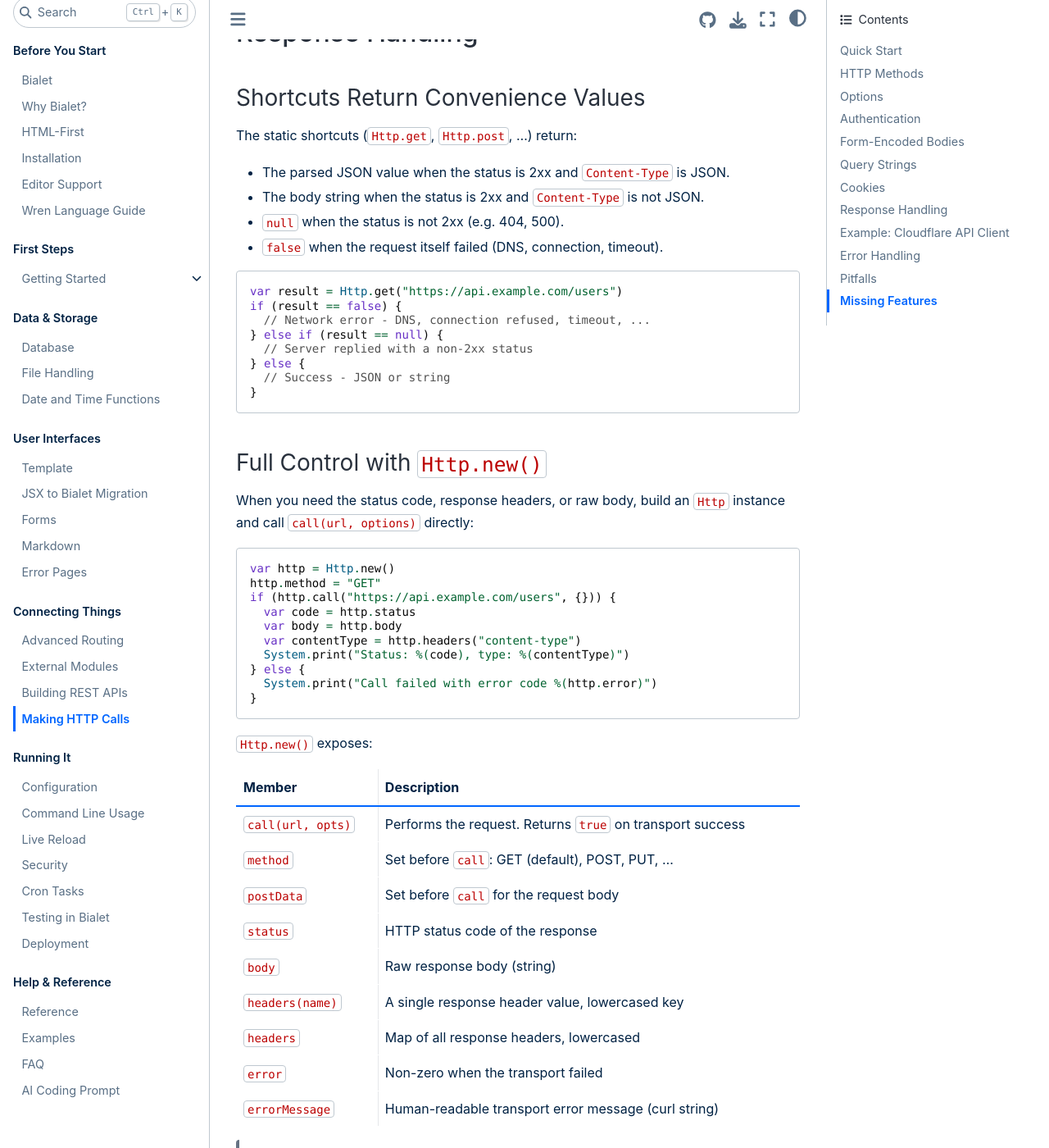
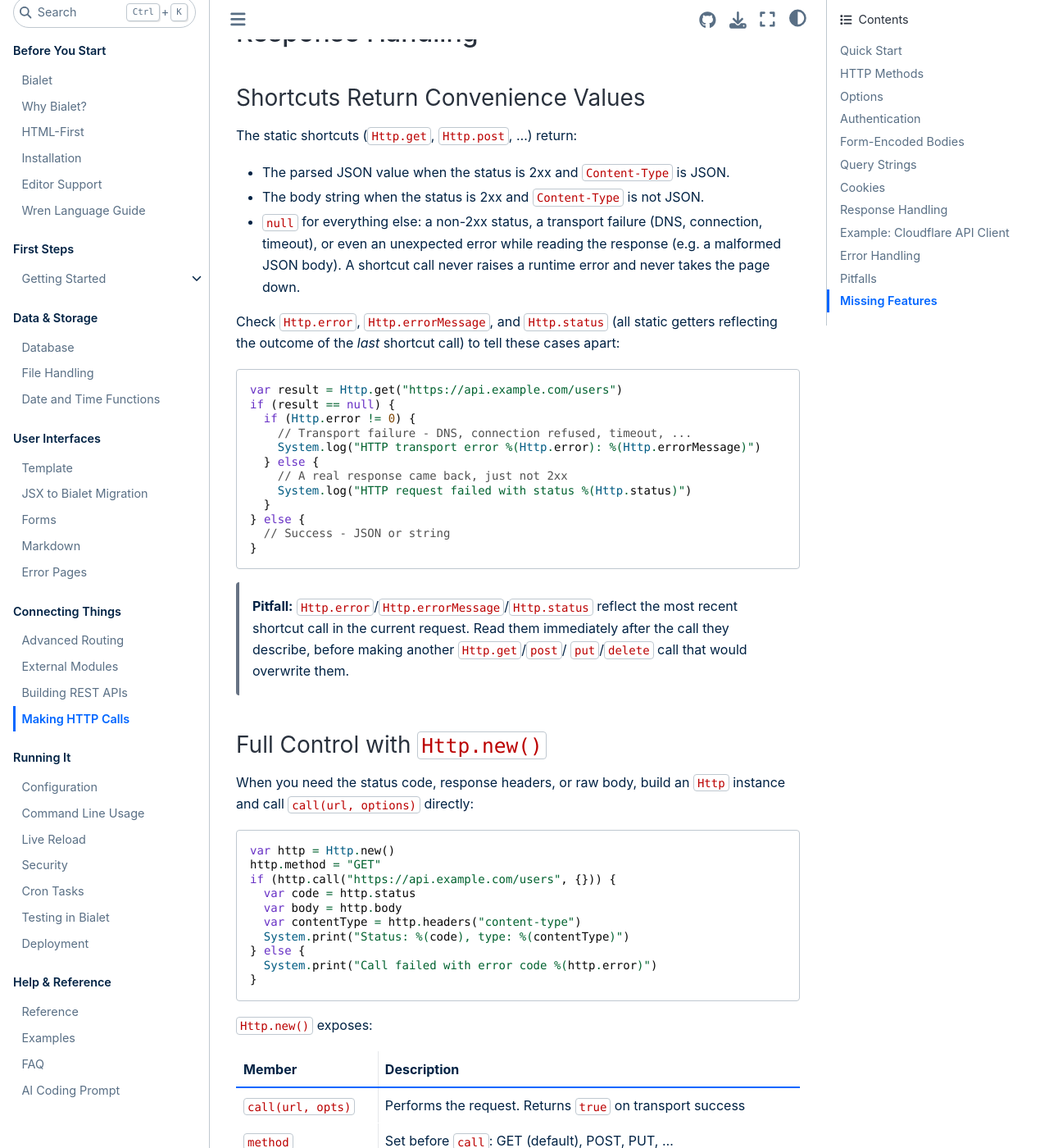
Before and after one commit to bialet/bialet, a Sphinx documentation site: the page built from docs/http-calls.md, in a window 1280 px wide and 1400 px high, scrolled down 4682 px. Shown: the whole window at 82% size. Built offline with Sphinx 7.4.7 and the Sphinx Book theme 1.1.4, drawn with Linux system fonts in a browser that asks for light colours; the version number could not be read and is left out; some of the changed text lies outside the part shown.

Commit message:
feat: Http shortcuts never crash the request, expose error/status
Http.get/post/put/delete already distinguished a transport failure
(returning false) from a non-2xx status (returning null), but neither
path exposed *why* -- Http.error/errorMessage only existed on a
manually-built Http.new() instance, and a malformed response body (e.g.
non-JSON bytes with a JSON Content-Type) hit Json.parse's Fiber.abort
directly, taking the whole request down.

Wrap the shortcut's request/response handling in Fiber.try() so nothing
it does -- the call itself, or parsing the response -- can ever escape
as an uncaught error, and unify the failure return value to null (was
inconsistently false for transport errors, null for non-2xx). Add static
Http.error / Http.errorMessage / Http.status getters reflecting the last
shortcut call, so callers can tell a transport failure from a real non-2xx
response without building an Http instance by hand.

````diff
--- a/docs/http-calls.md
+++ b/docs/http-calls.md
@@ -214,19 +214,34 @@
 
 - The parsed JSON value when the status is 2xx and `Content-Type` is JSON.
 - The body string when the status is 2xx and `Content-Type` is not JSON.
-- `null` when the status is not 2xx (e.g. 404, 500).
-- `false` when the request itself failed (DNS, connection, timeout).
+- `null` for everything else: a non-2xx status, a transport failure (DNS,
+  connection, timeout), or even an unexpected error while reading the
+  response (e.g. a malformed JSON body). A shortcut call never raises a
+  runtime error and never takes the page down.
+
+Check `Http.error`, `Http.errorMessage`, and `Http.status` (all static
+getters reflecting the outcome of the *last* shortcut call) to tell these
+cases apart:
 
 ```wren
 var result = Http.get("https://api.example.com/users")
-if (result == false) {
-  // Network error - DNS, connection refused, timeout, ...
-} else if (result == null) {
-  // Server replied with a non-2xx status
+if (result == null) {
+  if (Http.error != 0) {
+    // Transport failure - DNS, connection refused, timeout, ...
+    System.log("HTTP transport error %(Http.error): %(Http.errorMessage)")
+  } else {
+    // A real response came back, just not 2xx
+    System.log("HTTP request failed with status %(Http.status)")
+  }
 } else {
   // Success - JSON or string
 }
 ```
+
+> **Pitfall:** `Http.error`/`Http.errorMessage`/`Http.status` reflect the
+> most recent shortcut call in the current request. Read them immediately
+> after the call they describe, before making another `Http.get`/`post`/
+> `put`/`delete` call that would overwrite them.
 
 ### Full Control with `Http.new()`
 
@@ -315,12 +330,14 @@
 
 ## Error Handling
 
-`Http.error` on a manually-built instance is a numeric code; `false` on the
-shortcuts. `Http.errorMessage` carries the underlying error text (from curl)
-for logging and debugging. The transport timeout defaults to 20 seconds total
-with 2 seconds to connect — override per call with `timeout` and
-`connectTimeout` (milliseconds), so a dead service returns an error instead of
-hanging your app.
+`Http.error` is a numeric code, non-zero when the transport itself failed;
+`Http.errorMessage` carries the underlying error text (from curl) for logging
+and debugging. On a manually-built `Http.new()` instance these are read off
+the instance; on the static shortcuts, `Http.error`/`Http.errorMessage`/
+`Http.status` reflect the last shortcut call. The transport timeout defaults
+to 20 seconds total with 2 seconds to connect — override per call with
+`timeout` and `connectTimeout` (milliseconds), so a dead service returns an
+error instead of hanging your app.
 
 ```wren
 var http = Http.new()
````
Also changed, not shown: src/bialet.wren.inc (+15 -9 lines), 3 other files.
